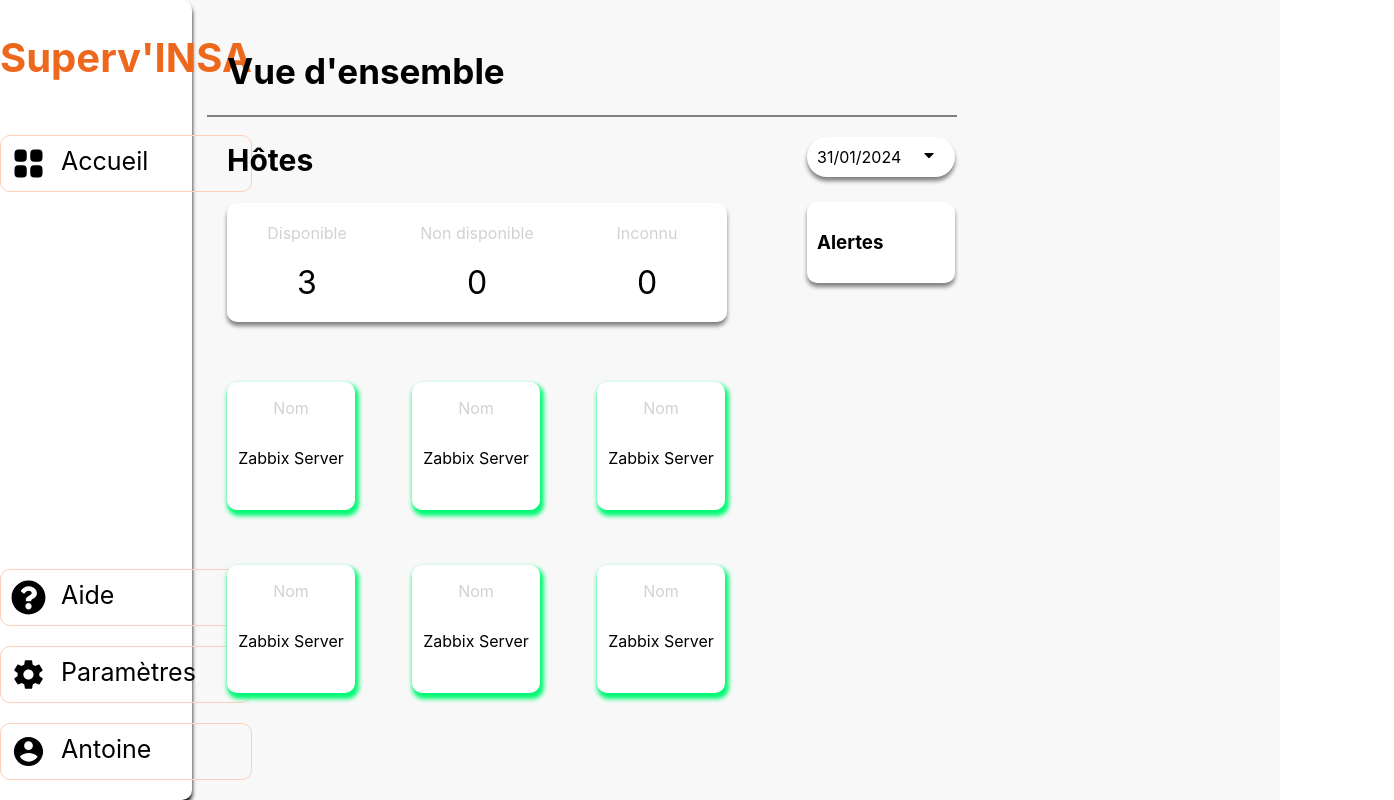
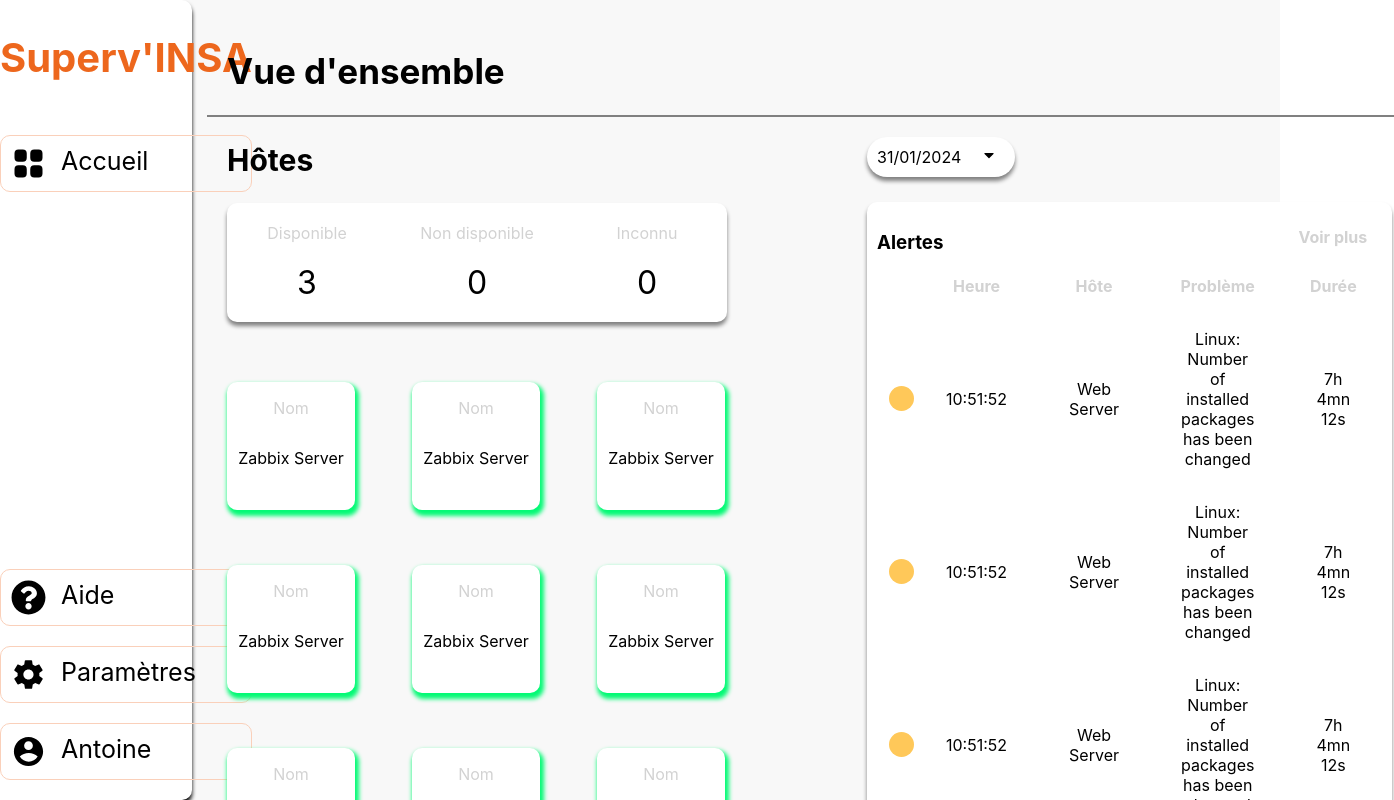
Before and after one commit to XavierColy/plp-frontend, a React (Create React App) app: page / in a window 1280 px wide. Shown: the top 800 px of the page, 1394 px wide, since content can reach past the window. Built offline with nearby package versions, Linux system fonts and the light colour scheme.

Commit message:
feat: Ajout de la page d'accueil

```diff
--- a/src/pages/overview/overview.css
+++ b/src/pages/overview/overview.css
@@ -17,7 +17,7 @@
 
 main {
     display: flex;
-    gap: 80px;
+    gap: 140px;
 }
 
 #left-section {
@@ -82,3 +82,43 @@ main h2 {
 #alerts {
     padding: 10px;
 }
+
+#alerts > div:first-child {
+    display: flex;
+    justify-content: space-between;
+}
+
+#alerts > div:first-child span {
+    margin-top: 15px;
+    margin-right: 15px;
+    color: var(--card-header);
+    font-weight: bolder;
+}
+
+.alert-level > div {
+    width: 25px;
+    height: 25px;
+    border-radius: 9999px;
+    background-color: var(--alert-warning);
+}
+table {
+    text-align: center;
+}
+
+th {
+    color: var(--card-header);
+}
+td {
+    padding-left: 30px;
+    padding-right: 30px;
+    padding-top: 30px;
+}
+
+.alert-level {
+    padding-left: 10px;
+    padding-right: 0;
+}
+
+/*.alert-level + td {*/
+/*    padding-left: 5px;*/
+/*}*/
--- a/src/pages/overview/overview.jsx
+++ b/src/pages/overview/overview.jsx
@@ -3,8 +3,8 @@ import './overview.css'
 import {FaCaretDown} from 'react-icons/fa';
 
 
-export default function Overview(){
-    return(
+export default function Overview() {
+    return (
         <div id={"overview"}>
             <SideBar></SideBar>
             <div id={"overview-main"}>
@@ -22,40 +22,51 @@ export default function Overview(){
                             <span className={"availability-footer"}>0</span>
                         </div>
                         <div id={"hosts"}>
-                            <div className={"host"}>
-                                <p>Nom</p>
-                                <p>Zabbix Server</p>
-                            </div>
-                            <div className={"host"}>
-                                <p>Nom</p>
-                                <p>Zabbix Server</p>
-                            </div>
-                            <div className={"host"}>
-                                <p>Nom</p>
-                                <p>Zabbix Server</p>
-                            </div>
-                            <div className={"host"}>
-                                <p>Nom</p>
-                                <p>Zabbix Server</p>
-                            </div>
-                            <div className={"host"}>
-                                <p>Nom</p>
-                                <p>Zabbix Server</p>
-                            </div>
-                            <div className={"host"}>
-                                <p>Nom</p>
-                                <p>Zabbix Server</p>
-                            </div>
-
+                            {[1, 2, 3, 4, 5, 6, 7, 8, 9].map(() => {
+                                return (
+                                    <div className={"host"}>
+                                        <p>Nom</p>
+                                        <p>Zabbix Server</p>
+                                    </div>);
+                            })}
                         </div>
                     </section>
                     <section>
                         <div id={"date-sort"} className={"card"}>
                             <span>31/01/2024</span>
-                            <FaCaretDown />
+                            <FaCaretDown/>
                         </div>
                         <div className={"card"} id={"alerts"}>
-                            <h3>Alertes</h3>
+                            <div>
+                                <h3>Alertes</h3>
+                                <span>Voir plus</span>
+                            </div>
+                            <table>
+                                <thead>
+                                <tr>
+                                    <th></th>
+                                    <th>Heure</th>
+                                    <th>Hôte</th>
+                                    <th>Problème</th>
+                                    <th>Durée</th>
+                                </tr>
+                                </thead>
+                                <tbody>
+                                {[1, 2, 3, 4, 5, 6, 7, 8, 9, 10, 11, 12, 13].map(() => {
+                                    return (
+                                        <tr>
+                                            <td className={"alert-level"}>
+                                                <div></div>
+                                            </td>
+                                            <td>10:51:52</td>
+                                            <td>Web Server</td>
+                                            <td>Linux: Number of installed packages has been changed</td>
+                                            <td>7h 4mn 12s</td>
+                                        </tr>
+                                    );
+                                })}
+                                </tbody>
+                            </table>
                         </div>
                     </section>
                 </main>
```
